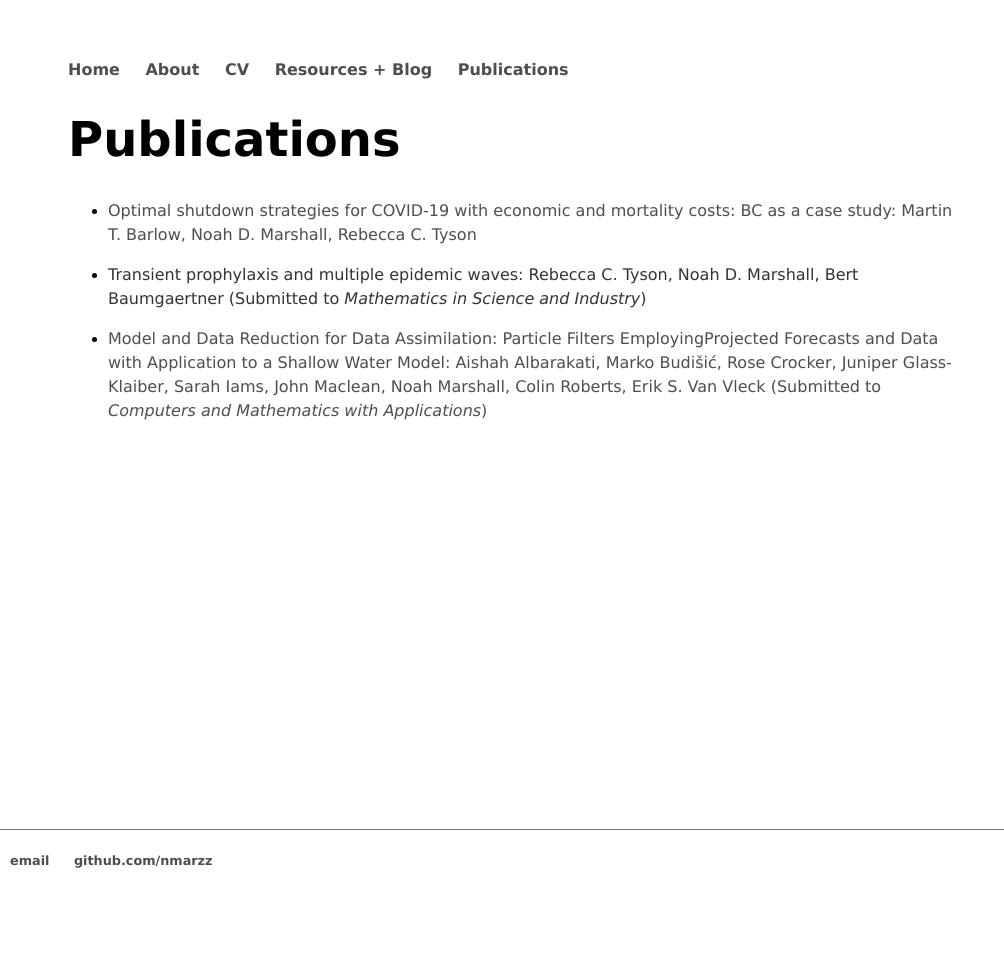
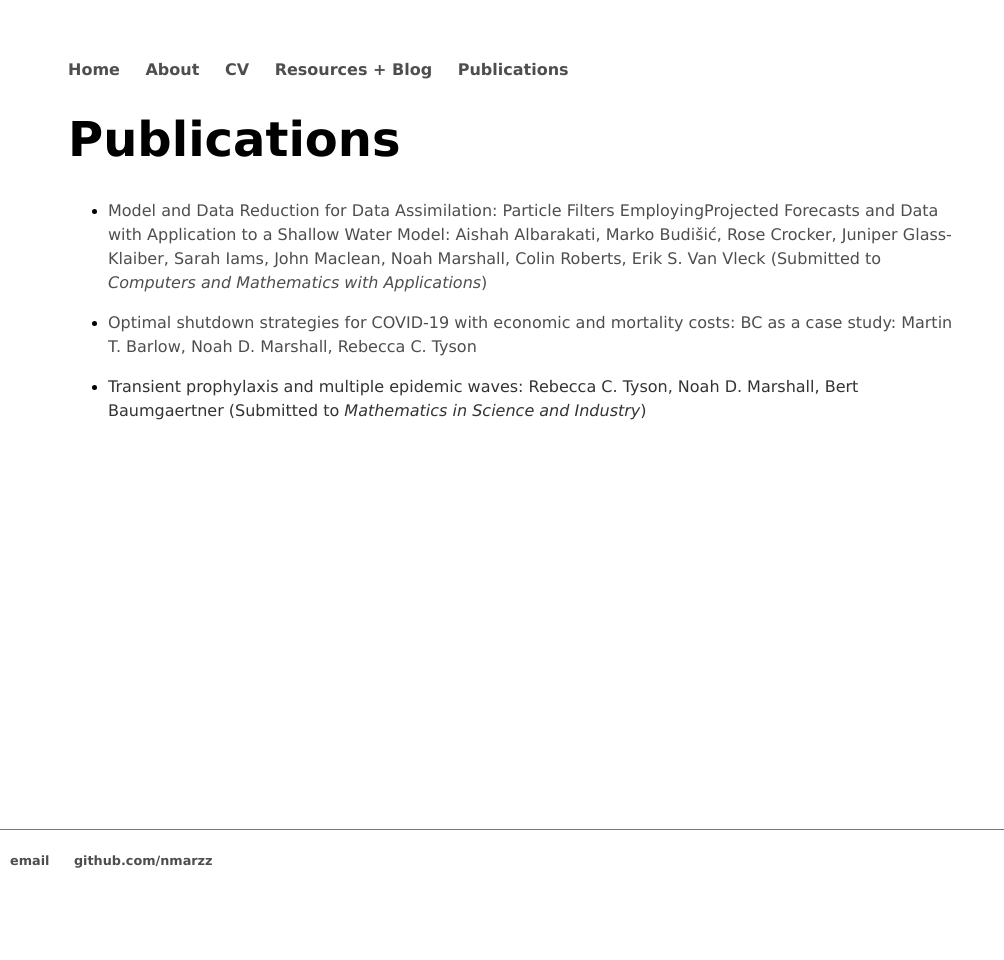
Before and after one commit to nmarzz/nmarzz.github.io, a Jekyll site: the page built from publications.html, in a window 1280 px wide. Shown: the whole page, without its empty margins (0-1004 px from the left). Built offline with Jekyll 4.4.1, drawn with Linux system fonts in a browser that asks for light colours; some of the changed lines change nothing that is shown.

Commit message:
link to DA paper

```diff
--- a/publications.html
+++ b/publications.html
@@ -6,7 +6,7 @@
 <h1>{{ page.title }}</h1>
 
 <ul>
+<li><p><a href="https://arxiv.org/abs/2101.09252">Model and Data Reduction for Data Assimilation: Particle Filters EmployingProjected Forecasts and Data with Application to a Shallow Water Model: Aishah Albarakati, Marko Budi&scaron;i&cacute;, Rose Crocker, Juniper Glass-Klaiber, Sarah Iams, John Maclean, Noah Marshall, Colin Roberts, Erik S. Van Vleck (Submitted to <i>Computers and Mathematics with Applications</i>)</a></p></li>
 <li><p><a href="https://www.medrxiv.org/content/10.1101/2020.11.25.20239004v1.full">Optimal shutdown strategies for COVID-19 with economic and mortality costs: BC as a case study: Martin T. Barlow, Noah D. Marshall, Rebecca C. Tyson</a></p></li>
 <li><p>Transient prophylaxis and multiple epidemic waves: Rebecca C. Tyson, Noah D. Marshall, Bert Baumgaertner (Submitted to <i>Mathematics in Science and Industry</i>)</p></li>
-<li><p><a href="https://arxiv.org/abs/2101.09252">Model and Data Reduction for Data Assimilation: Particle Filters EmployingProjected Forecasts and Data with Application to a Shallow Water Model: Aishah Albarakati, Marko Budi&scaron;i&cacute;, Rose Crocker, Juniper Glass-Klaiber, Sarah Iams, John Maclean, Noah Marshall, Colin Roberts, Erik S. Van Vleck (Submitted to <i>Computers and Mathematics with Applications</i>)</a></p></li>
 </ul>
```
